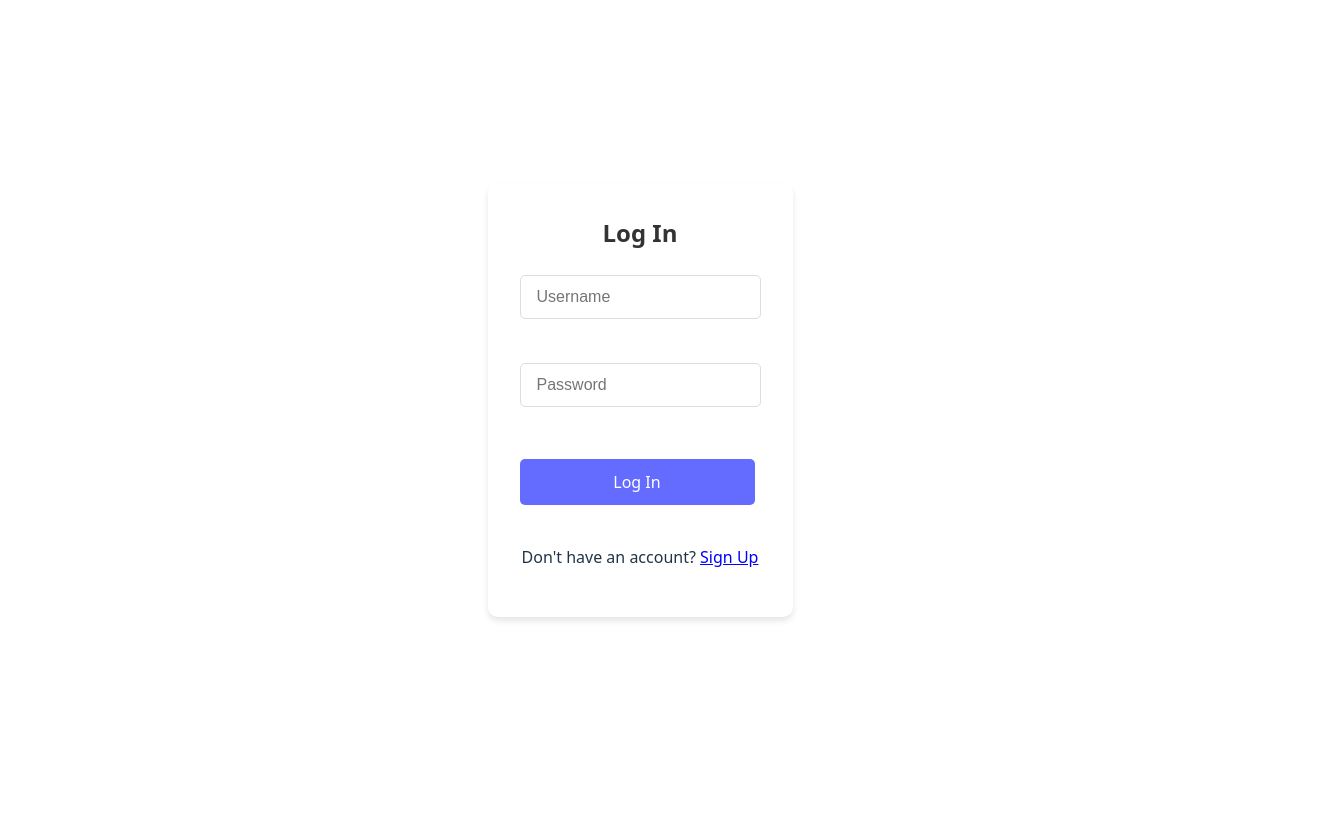
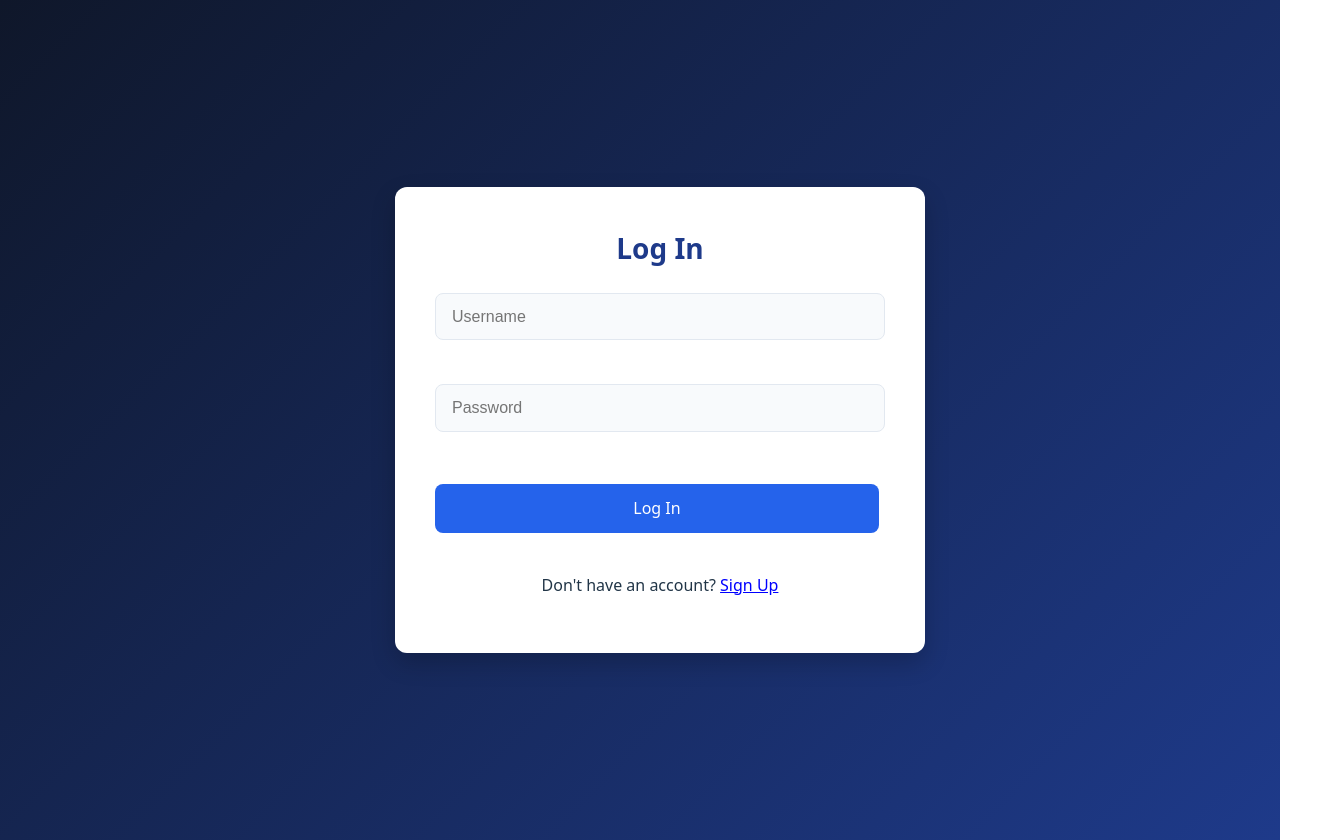
Before and after one commit to melaniemwendwa/Phase2-groupProject, a React (Vite) app: page /login in a window 1280 px wide. Shown: the whole page, 1320 px wide, since content can reach past the window. Before the commit the page ends 800 px from the top, so only its background shows below. Built offline with nearby package versions, Linux system fonts and the light colour scheme.

Commit message:
styling forms and pages

```diff
--- a/src/App.css
+++ b/src/App.css
@@ -1,10 +1,20 @@
-#root {
+/* Base Styles */
+html, body, #root {
+  margin: 0;
+  padding: 0;
+  width: 100%;
+  min-height: 100vh;
+}
+
+/* Main App Content */
+.app-content {
   max-width: 1280px;
   margin: 0 auto;
   padding: 2rem;
   text-align: center;
 }
 
+/* Logo Styles */
 .logo {
   height: 6em;
   padding: 1.5em;
@@ -18,6 +28,7 @@
   filter: drop-shadow(0 0 2em #61dafbaa);
 }
 
+/* Animation */
 @keyframes logo-spin {
   from {
     transform: rotate(0deg);
@@ -33,6 +44,7 @@
   }
 }
 
+/* Card Styles */
 .card {
   padding: 2em;
 }
@@ -41,13 +53,45 @@
   color: #888;
 }
 
+/* Appointments Section Centered */
+.appointments-section-centered {
+  display: flex;
+  flex-direction: column;
+  align-items: center;
+  justify-content: flex-start;
+  min-height: 70vh;
+  margin-top: 0;
+}
+
+.appointment-card-centered {
+  background: #fff;
+  border: 1px solid #ddd;
+  border-radius: 10px;
+  box-shadow: 2px 2px 10px #ccc;
+  margin: 16px 0;
+  padding: 1.5rem 2.5rem;
+  width: 100%;
+  max-width: 400px;
+}
+
+/* Doctor List Styles */
 .doctor-list {
   display: flex;
   gap: 20px;
   flex-wrap: wrap;
+  padding-left: 24px;
+  padding-right: 24px;
+}
+
+@media (max-width: 600px) {
+  .doctor-list {
+    padding-left: 8px;
+    padding-right: 8px;
+  }
 }
 
 .doctor-card {
+  background: #fff;
   border: 1px solid #ddd;
   padding: 1rem;
   width: 250px;
@@ -55,21 +99,29 @@
   box-shadow: 2px 2px 10px #ccc;
 }
 
-/* Login Form Styles */
+/* Login/Signup Form Styles */
+.login-page-background {
+  background: linear-gradient(135deg, #0f172a 0%, #1e3a8a 100%);
+  width: 100%;
+  min-height: 100vh;
+}
+
 .login-container {
   display: flex;
   justify-content: center;
   align-items: center;
-  min-height: 80vh;
+  min-height: 100vh;
+  width: 100%;
+  padding: 20px;
 }
 
 .login-form {
   background: white;
-  padding: 2rem;
-  border-radius: 10px;
-  box-shadow: 0 4px 6px rgba(0, 0, 0, 0.1);
+  padding: 2.5rem;
+  border-radius: 12px;
+  box-shadow: 0 10px 25px rgba(0, 0, 0, 0.2);
   width: 100%;
-  max-width: 400px;
+  max-width: 450px;
   display: flex;
   flex-direction: column;
   gap: 1.5rem;
@@ -77,40 +129,75 @@
 
 .login-title {
   margin: 0;
-  color: #333;
+  color: #1e3a8a;
   text-align: center;
-  font-size: 1.5rem;
+  font-size: 1.75rem;
+  font-weight: 600;
 }
 
 .login-input {
-  padding: 0.75rem 1rem;
-  border: 1px solid #ddd;
-  border-radius: 5px;
+  padding: 0.85rem 1rem;
+  border: 1px solid #e2e8f0;
+  border-radius: 8px;
   font-size: 1rem;
-  transition: border-color 0.3s;
+  transition: all 0.3s ease;
+  background-color: #f8fafc;
 }
 
 .login-input:focus {
   outline: none;
-  border-color: #646cff;
-  box-shadow: 0 0 0 2px rgba(100, 108, 255, 0.2);
+  border-color: #3b82f6;
+  box-shadow: 0 0 0 3px rgba(59, 130, 246, 0.2);
+  background-color: white;
 }
 
 .login-button {
-  background-color: #646cff;
+  background-color: #2563eb;
   color: white;
-  padding: 0.75rem;
+  padding: 0.85rem;
   border: none;
-  border-radius: 5px;
+  border-radius: 8px;
   font-size: 1rem;
+  font-weight: 500;
   cursor: pointer;
-  transition: background-color 0.3s;
+  transition: all 0.3s ease;
 }
 
 .login-button:hover {
-  background-color: #535bf2;
+  background-color: #1d4ed8;
+  transform: translateY(-1px);
 }
 
 .login-button:active {
-  background-color: #4348b8;
+  background-color: #1e40af;
+  transform: translateY(0);
 }
+
+.login-error {
+  color: #dc2626;
+  background-color: #fee2e2;
+  padding: 0.75rem;
+  border-radius: 6px;
+  text-align: center;
+  font-size: 0.9rem;
+  margin-top: 0.5rem;
+}
+
+.switch-form-text {
+  margin: 0;
+  color: #64748b;
+  text-align: center;
+  font-size: 0.95rem;
+}
+
+.switch-form-link {
+  color: #2563eb;
+  font-weight: 500;
+  cursor: pointer;
+  transition: color 0.2s;
+}
+
+.switch-form-link:hover {
+  color: #1d4ed8;
+  text-decoration: underline;
+}
--- a/src/Pages/LoginForm.jsx
+++ b/src/Pages/LoginForm.jsx
@@ -28,8 +28,9 @@ function LoginForm({ onLogin, onSwitchToSignUp }) {
   }
 
   return (
-    <div className="login-container">
-      <form onSubmit={handleSubmit} className="login-form">
+    <div className="login-page-background">
+      <div className="login-container">
+        <form onSubmit={handleSubmit} className="login-form">
         <h3 className="login-title">Log In</h3>
         <input
           className="login-input"
@@ -60,6 +61,7 @@ function LoginForm({ onLogin, onSwitchToSignUp }) {
           </span>
         </p>
       </form>
+      </div>
     </div>
   );
 }
--- a/src/Pages/SignUpForm.jsx
+++ b/src/Pages/SignUpForm.jsx
@@ -29,8 +29,9 @@ function SignUpForm({ onSignUp, onSwitchToLogin }) {
   }
 
   return (
-    <div className="login-container">
-      <form onSubmit={handleSubmit} className="login-form">
+    <div className="login-page-background">
+      <div className="login-container">
+        <form onSubmit={handleSubmit} className="login-form">
         <h3 className="login-title">Sign Up</h3>
 
         <input
@@ -73,6 +74,7 @@ function SignUpForm({ onSignUp, onSwitchToLogin }) {
           </span>
         </p>
       </form>
+      </div>
     </div>
   );
 }
--- a/src/components/AppointmentList.jsx
+++ b/src/components/AppointmentList.jsx
@@ -95,43 +95,45 @@ function AppointmentList({ user }) {
   return (
     <div>
       {showOnlyForm && (
-        <>
-          <h2 style={{paddingTop : "40px", color: "#4CAF50" }}>Book a New Appointment</h2>
+        <div className="booking-header" style={{ display: 'flex', flexDirection: 'column', alignItems: 'center' }}>
+          <h2 style={{ paddingTop: "40px", color: "#4CAF50", textAlign: "center" }}>Book a New Appointment</h2>
           {departmentId && (
             <button
               onClick={() => navigate(`/departments/${departmentId}`)}
               style={{ marginBottom: "1rem" }}
             >
-              🔙 Back to Doctors
             </button>
           )}
-          <button onClick={resetAppointments} style={{ marginBottom: "1rem", marginLeft: "1rem", backgroundColor: "#f44336", color: "#fff", border: "none", padding: "0.5rem 1rem", borderRadius: "5px" }}>
+          {message ? (
+            <p style={{ color: "green", textAlign: "center", marginBottom: "1rem" }}>{message}</p>
+          ) : (
+            <button onClick={resetAppointments} style={{ marginBottom: "1rem", backgroundColor: "#f44336", color: "#fff", border: "none", padding: "0.5rem 1rem", borderRadius: "5px" }}>
               🔄 Reset All Appointments
             </button>
-        </>
           )}
-
-      {message && <p style={{ color: "green" }}>{message}</p>}
+        </div>
+      )}
 
       {showOnlyForm ? (
         <AppointmentForm addAppointment={addAppointment} />
       ) : null}
 
       {showOnlyForm ? null : <>
-        <h2>My Appointments</h2>
+        <div className="appointments-section-centered">
+          <h2 style={{ marginTop: '64px', color: '#4CAF50', textAlign: 'center' }}>My Appointments</h2>
           {loading ? (
             <p>Loading appointments...</p>
           ) : appointments.length === 0 ? (
             <p>No appointments booked yet.</p>
           ) : (
             appointments.map((appt) => (
-            <div key={appt.id}>
-              <h4>
+              <div key={appt.id} className="appointment-card-centered">
+                <h4 style={{ textAlign: 'center' }}>
                   {appt.name} - {appt.date} at {appt.time}
                 </h4>
-              <p>📝 Symptoms: {appt.symptoms}</p>
+                <p style={{ textAlign: 'center' }}>📝 Symptoms: {appt.symptoms}</p>
 
-              <ul>
+                <ul style={{ textAlign: 'center', listStyle: 'none', padding: 0 }}>
                   {appt.reviews?.map((r, i) => (
                     <li key={i}>💬 {r}</li>
                   ))}
@@ -141,6 +143,7 @@ function AppointmentList({ user }) {
               </div>
             ))
           )}
+        </div>
       </>}
 
     </div>
--- a/src/components/DepartmentList.css
+++ b/src/components/DepartmentList.css
@@ -1,4 +1,3 @@
-
 /* Grid container for departments */
 .department-card-container {
   display: grid;
--- a/src/components/DepartmentList.jsx
+++ b/src/components/DepartmentList.jsx
@@ -14,7 +14,7 @@ function DepartmentList() {
   }, []);
 
   return (
-    <div>
+    <div className="login-page-background">
       <h2 style={{paddingTop : "40px", color: "#4CAF50" }}>Departments</h2>
       <div className="department-card-container">
       {departments.map((dept) => (
--- a/src/components/DoctorList.jsx
+++ b/src/components/DoctorList.jsx
@@ -17,7 +17,7 @@ function DoctorList({ user }) {
   }, [id]);
 
   return (
-    <div>
+    <div className="login-page-background">
       <h2 style={{paddingTop : "40px", color: "#4CAF50" }}>Doctors in {departmentName || "Department"}</h2>
       <div className="doctor-list">
         {doctors.map((doctor) => (
```
Also changed, not shown: db.json. Lines whose indentation alone changed are shown as unchanged.
